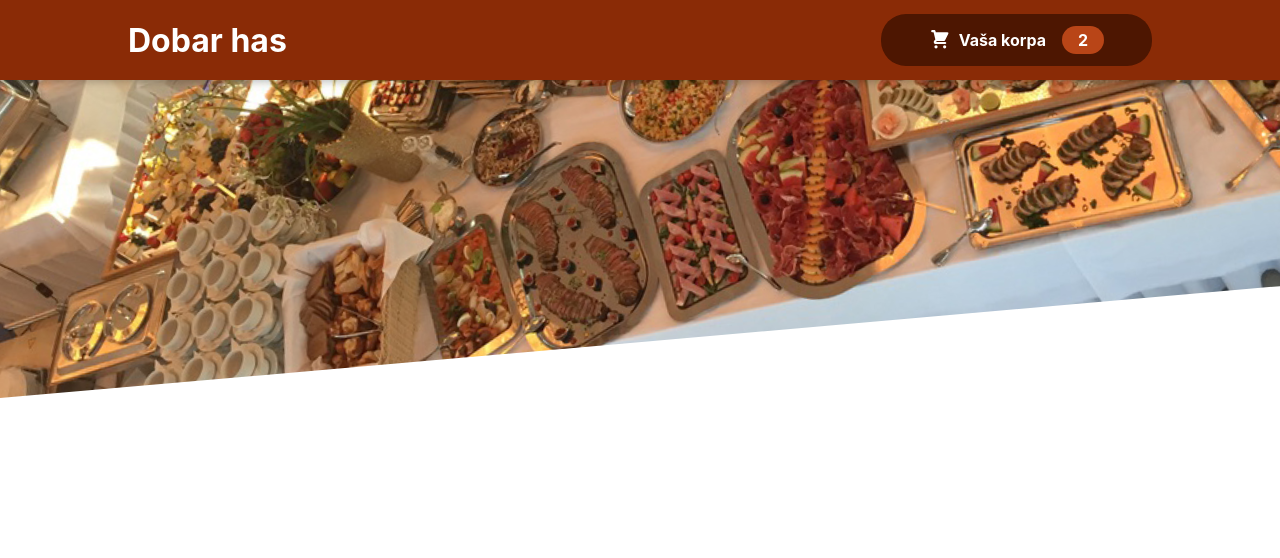
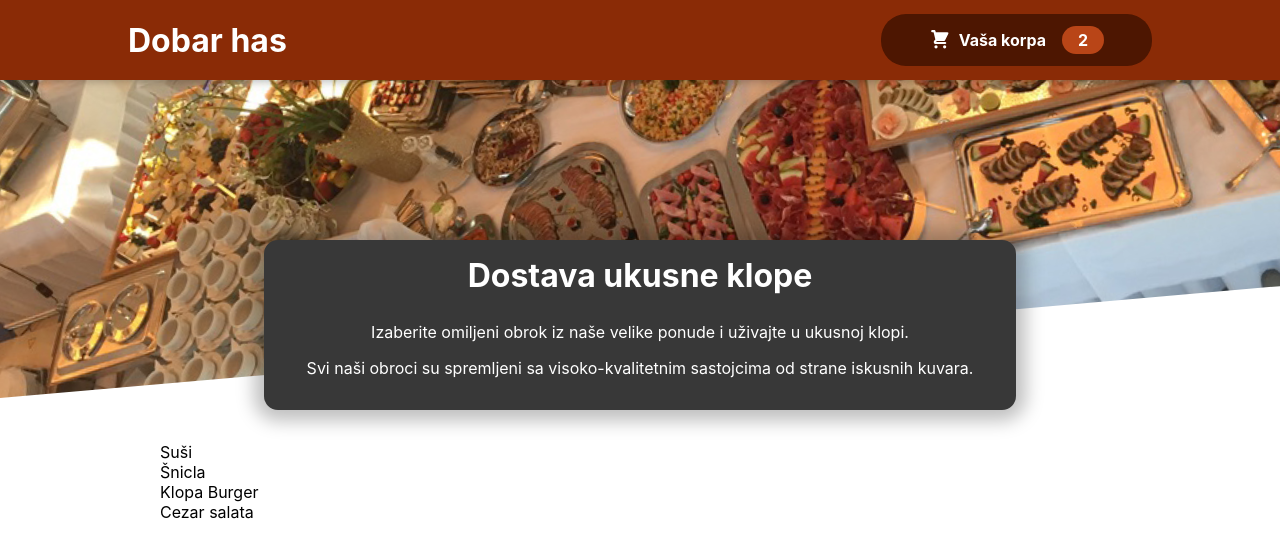
Before and after one commit to ivkeapp/food-order, a React (Create React App) app: page / in a window 1280 px wide. Shown: the top 558 px of the page. Built offline with nearby package versions, Linux system fonts and the light colour scheme.

Commit message:
init main section

```diff
--- a/src/App.js
+++ b/src/App.js
@@ -1,12 +1,15 @@
-import logo from './logo.svg';
 import './App.css';
 import Header from './components/Layout/Header';
 import {Fragment} from 'react';
+import Meals from './components/Meals/Meals';
 
 function App() {
   return (
     <Fragment>
       <Header />
+      <main>
+        <Meals />
+      </main>
     </Fragment>
   );
 }
--- /dev/null
+++ b/src/components/Meals/AvailableMeals.js
@@ -0,0 +1,40 @@
+import classes from './AvailableMeals.module.css';
+
+const DUMMY_DATA = [
+  {
+    id: '1',
+    name: 'Suši',
+    description: 'Kvalitetni i sveža riba',
+    price: 1290.00,
+  },
+  {
+    id: '2',
+    name: 'Šnicla',
+    description: 'Nemački specijalitet!',
+    price: 890.00,
+  },
+  {
+    id: '3',
+    name: 'Klopa Burger',
+    description: 'Debeli američki burger',
+    price: 520.00,
+  },
+  {
+    id: '4',
+    name: 'Cezar salata',
+    description: 'Sveža i hranljiva, a zdrava',
+    price: 690.00,
+  },
+];
+
+const AvailableMeals = () => {
+  const mealsList = DUMMY_DATA.map((meal) => <li>{meal.name}</li>);
+
+  return (
+    <section className={classes.meals}>
+      <ul>{mealsList}</ul>
+    </section>
+  );
+};
+
+export default AvailableMeals;
--- /dev/null
+++ b/src/components/Meals/AvailableMeals.module.css
@@ -0,0 +1,25 @@
+
+.meals {
+    max-width: 60rem;
+    width: 90%;
+    margin: 2rem auto;
+    animation: meals-appear 1s ease-out forwards;
+  }
+
+  .meals ul {
+    list-style: none;
+    margin: 0;
+    padding: 0;
+  }
+
+  @keyframes meals-appear {
+    from {
+      opacity: 0;
+      transform: translateY(3rem);
+    }
+
+    to {
+      opacity: 1;
+      transform: translateY(0);
+    }
+  }
--- /dev/null
+++ b/src/components/Meals/Meals.js
@@ -0,0 +1,15 @@
+import React from 'react';
+import MealsSummary from './MealsSummary';
+import AvailableMeals from './AvailableMeals';
+import { Fragment } from 'react';
+
+const Meals = () => {
+  return (
+    <Fragment>
+        <MealsSummary/>
+        <AvailableMeals/>
+    </Fragment>
+  )
+}
+
+export default Meals
--- /dev/null
+++ b/src/components/Meals/MealsSummary.js
@@ -0,0 +1,17 @@
+import classes from './MealsSummary.module.css';
+
+const MealsSummary = () => {
+  return (
+    <section className={classes.summary}>
+    <h2>Dostava ukusne klope</h2>
+    <p>
+        Izaberite omiljeni obrok iz naše velike ponude i uživajte u ukusnoj klopi.
+    </p>
+    <p>
+        Svi naši obroci su spremljeni sa visoko-kvalitetnim sastojcima od strane iskusnih kuvara.
+    </p>
+  </section>
+  );
+}
+
+export default MealsSummary;
--- /dev/null
+++ b/src/components/Meals/MealsSummary.module.css
@@ -0,0 +1,19 @@
+
+.summary {
+    text-align: center;
+    max-width: 45rem;
+    width: 90%;
+    margin: auto;
+    margin-top: -10rem;
+    position: relative;
+    background-color: #383838;
+    color: white;
+    border-radius: 14px;
+    padding: 1rem;
+    box-shadow: 0 1px 18px 10px rgba(0, 0, 0, 0.25);
+  }
+
+  .summary h2 {
+    font-size: 2rem;
+    margin-top: 0;
+  }
```
